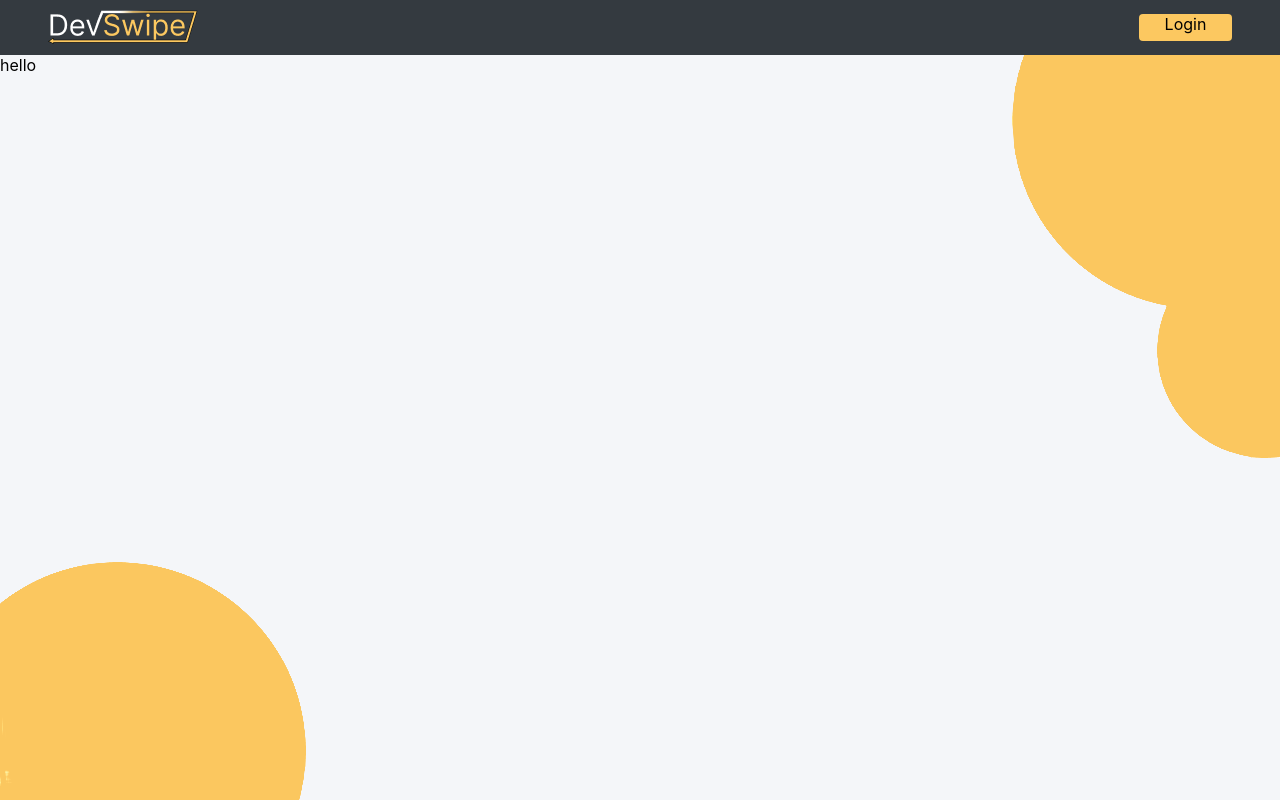
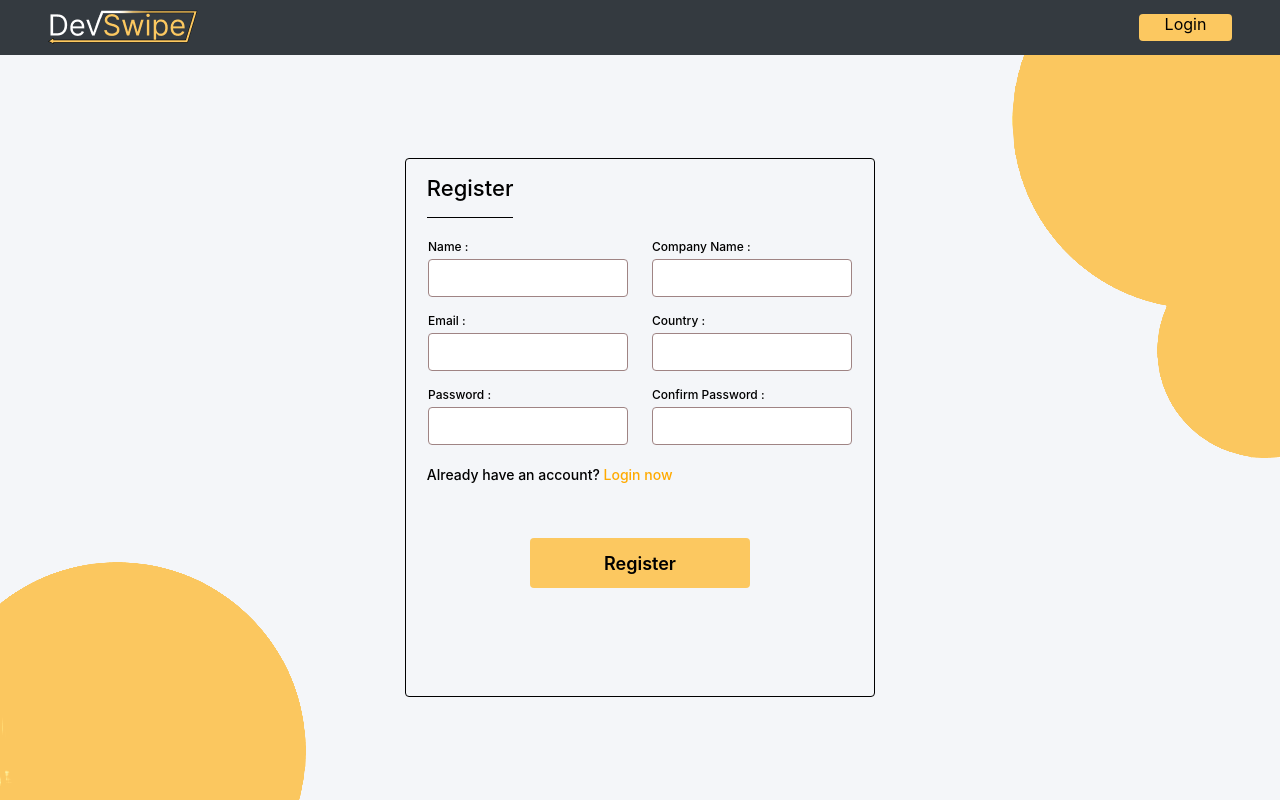
Before and after one commit to Majed-Habli/DevVibe, a React (Create React App) app in the folder Front-End-Website/dev-swipe-web/: page / in a window 1280 px wide. Built offline with nearby package versions, Linux system fonts and the light colour scheme.

Commit message:
Client-Web <> Added the skeletal structure and design for the registration page.

```diff
--- a/Front-End-Website/dev-swipe-web/src/components/custom button/custombutton.jsx
+++ b/Front-End-Website/dev-swipe-web/src/components/custom button/custombutton.jsx
@@ -1,12 +1,12 @@
 import React from "react";
 
-const CustomButton = ({title, width, height, backgroundColor, borderRadius, display, alignItems, justifyContent, textAlign, color, onClick}) => {
+const CustomButton = ({title, width, height, backgroundColor, borderRadius, display, alignItems, justifyContent, textAlign,fontSize, fontWeight, color, onClick}) => {
 
     return(
         <div style={{width, height, backgroundColor, borderRadius,
-        cursor: 'pointer', display, alignItems, justifyContent, textAlign, color}}
+        cursor: 'pointer', display, alignItems, justifyContent}}
         onClick={{onClick}}>
-            <div>{title}</div>
+            <div style={{ textAlign, fontSize, fontWeight, color}}>{title}</div>
         </div>
     )
 }
--- a/Front-End-Website/dev-swipe-web/src/components/custom input/custominput.jsx
+++ b/Front-End-Website/dev-swipe-web/src/components/custom input/custominput.jsx
@@ -1,17 +1,17 @@
 import React from "react";
 
-const CustomInput = ({label, name, value, width, height, color, handleChange, flexDirection, rowGap}) => {
+const CustomInput = ({label, name, value, width, height, color, handleChange, fontSize, fontWeight}) => {
 
     return(
         <div style={{display: 'flex', flexDirection: 'column', rowGap: '5px'}}>
-            <label className="text-md font-medium" htmlFor={label}>
+            <label style={{fontSize, fontWeight}} htmlFor={label}>
                 {label}
             </label>
             <input
                 id={label}
                 onChange={handleChange}
                 name={name}
-                style={{width, height, padding: '1rem', backgroundColor: '#ffffff', border: '#9F8484', borderRadius: 4, color}}
+                style={{width, height, padding: '1rem', backgroundColor: '#ffffff', border: '1px solid #9F8484', borderRadius: 4, color}}
                 type="text"
                 value={value}/>
         </div>
--- a/Front-End-Website/dev-swipe-web/src/pages/registration/register.jsx
+++ b/Front-End-Website/dev-swipe-web/src/pages/registration/register.jsx
@@ -1,9 +1,34 @@
 import React from "react";
+import styles from './register.module.css'
+import CustomInput from "../../components/custom input/custominput";
+import CustomButton from "../../components/custom button/custombutton";
 
 const Register = () =>{
 
     return (
-        <div>hello</div>
+        <div className={styles.container}>
+            <div className={styles.comp_container}>
+                <div className={styles.title}>Register</div>
+                <div className={styles.input_container}>
+                    <div className={styles.row}>
+                        <CustomInput label={'Name :'} width={200} height={38} fontSize={12} fontWeight={500}/>
+                        <CustomInput label={'Company Name :'} width={200} height={38} fontSize={12} fontWeight={500}/>
+                    </div>
+                    <div className={styles.row}>
+                        <CustomInput label={'Email :'} width={200} height={38} fontSize={12} fontWeight={500}/>
+                        <CustomInput label={'Country :'} width={200} height={38} fontSize={12} fontWeight={500}/>
+                    </div>
+                    <div className={styles.row}>
+                        <CustomInput label={'Password :'} width={200} height={38}fontSize={12} fontWeight={500}/>
+                        <CustomInput label={'Confirm Password :'} width={200} height={38}fontSize={12} fontWeight={500}/>
+                    </div>
+                </div>
+                <div className={styles.cto}>Already have an account? <span>Login now</span></div>
+                <div className={styles.button_container}>
+                    <CustomButton width={220} height={50} title={'Register'} display={'flex'} alignItems={'center'} justifyContent={'center'} fontSize={18} fontWeight={600} borderRadius={4} backgroundColor={'#FCC860'}/>
+                </div>
+            </div>
+        </div>
     )
 }
 
--- a/Front-End-Website/dev-swipe-web/src/pages/registration/register.module.css
+++ b/Front-End-Website/dev-swipe-web/src/pages/registration/register.module.css
@@ -0,0 +1,59 @@
+.container{
+    width: 100%;
+    height: 100%;
+    display: flex;
+    align-items: center;
+    justify-content: center;
+}
+
+.comp_container{
+    width: 470px;
+    height: 539px;
+    border-radius: 4px;
+    padding: 0 1.3rem;
+    border: 1px solid #000000;
+}
+
+.title{
+    width: fit-content;
+    font-size: 22px;
+    font-weight: 500;
+    padding: 1rem 0;
+    border-bottom: 1.4px solid black;
+}
+
+.input_container{
+    width: 100%;
+    padding: 1.3rem 0;
+    display: flex;
+    flex-direction: column;
+    align-items: center;
+    row-gap: 1rem;
+}
+
+.row{
+    display: flex;
+    column-gap: 1.5rem;
+}
+
+.cto{
+    font-size: 14px;
+    font-weight: 500;
+}
+
+span{
+    color: #FFAA00;
+}
+
+span:hover{
+    cursor: pointer;
+    text-decoration: underline;
+}
+
+.button_container{
+    width: 100%;
+    height: 30%;
+    display: flex;
+    align-items: center;
+    justify-content: center;
+}
```
